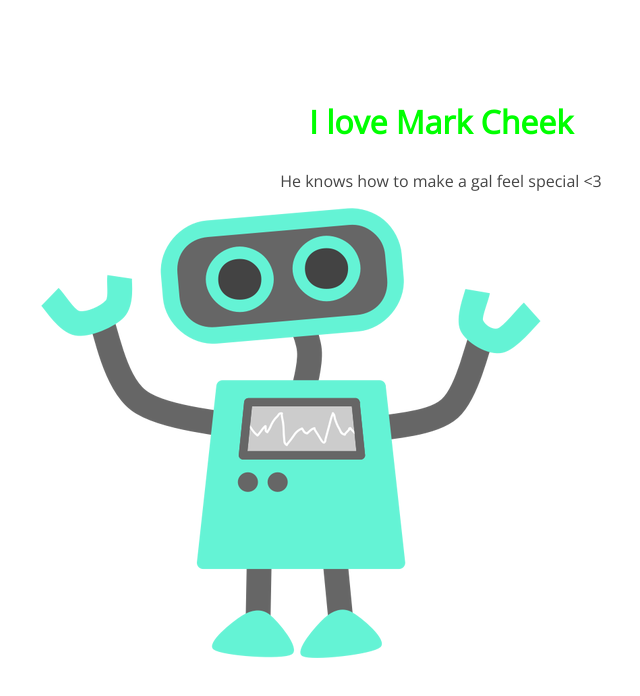
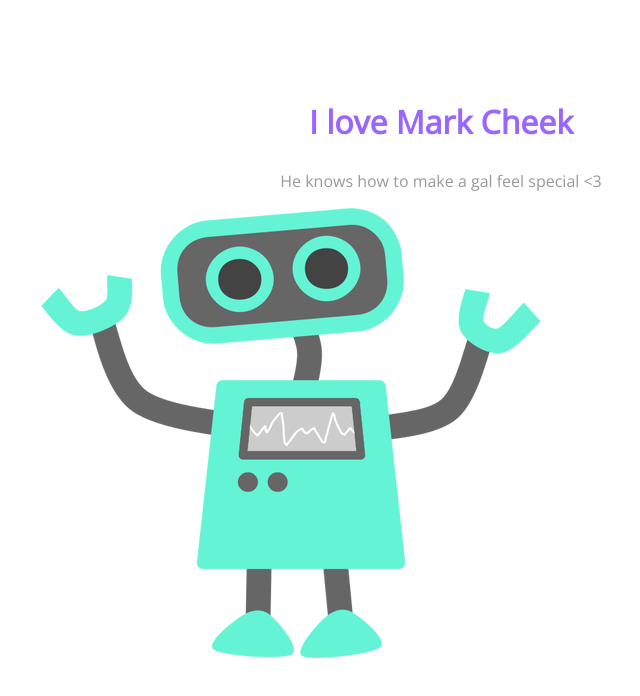
Before and after one commit to Tazzybabygirl/105-project, a plain HTML site: page index.html in a window 1280 px wide. Shown: the whole page, without its empty margins (199-839 px from the left). Drawn offline with nearby package versions, Linux system fonts and the light colour scheme.

Commit message:
change header and subheader colors

```diff
--- a/css/style.css
+++ b/css/style.css
@@ -5,12 +5,12 @@ section {
 section h1,
 section p {
 	text-align: center;
-	color: #454545;
+	color: #999999;
 }
 section h1 {
 	font: 32px 'Open Sans';
 	font-weight: bold;
-	color: #00ff00;
+	color: #9966ff;
 }
 section p {
 	font: 16px 'Open Sans';
```
